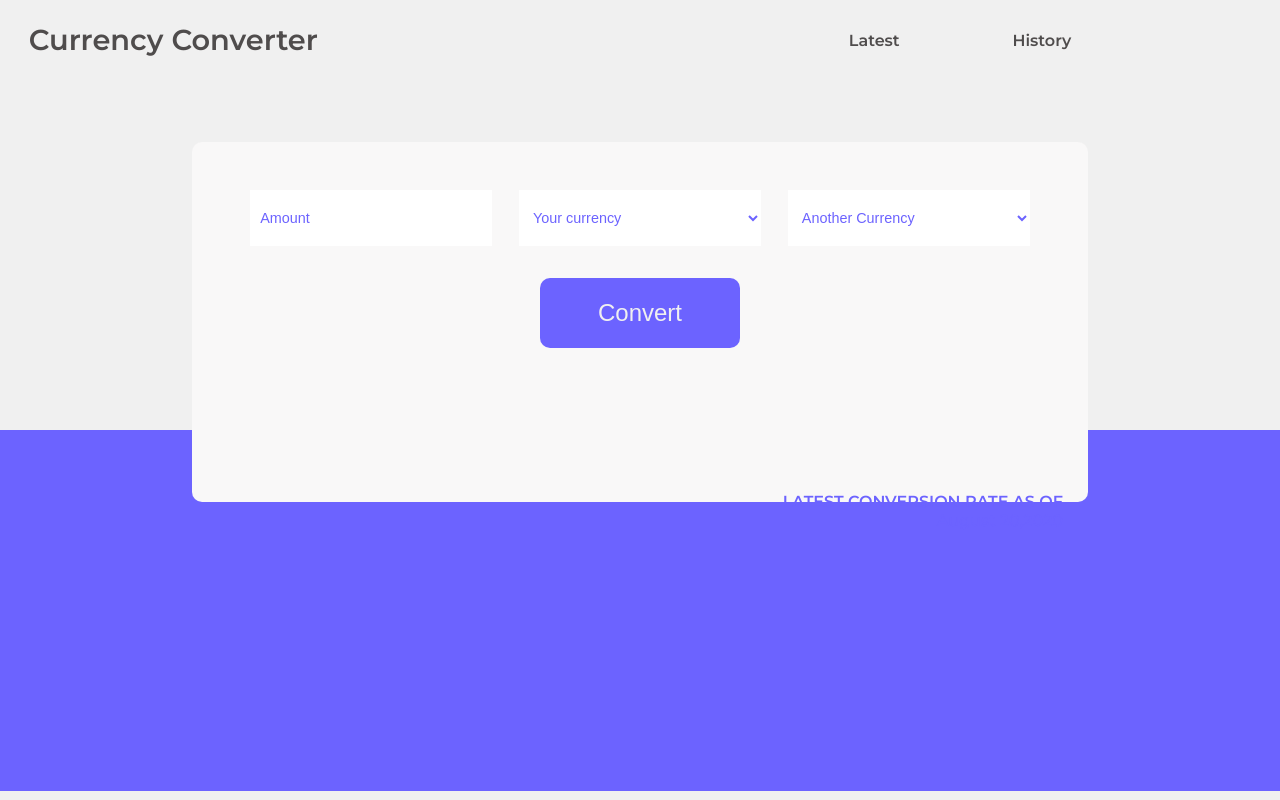
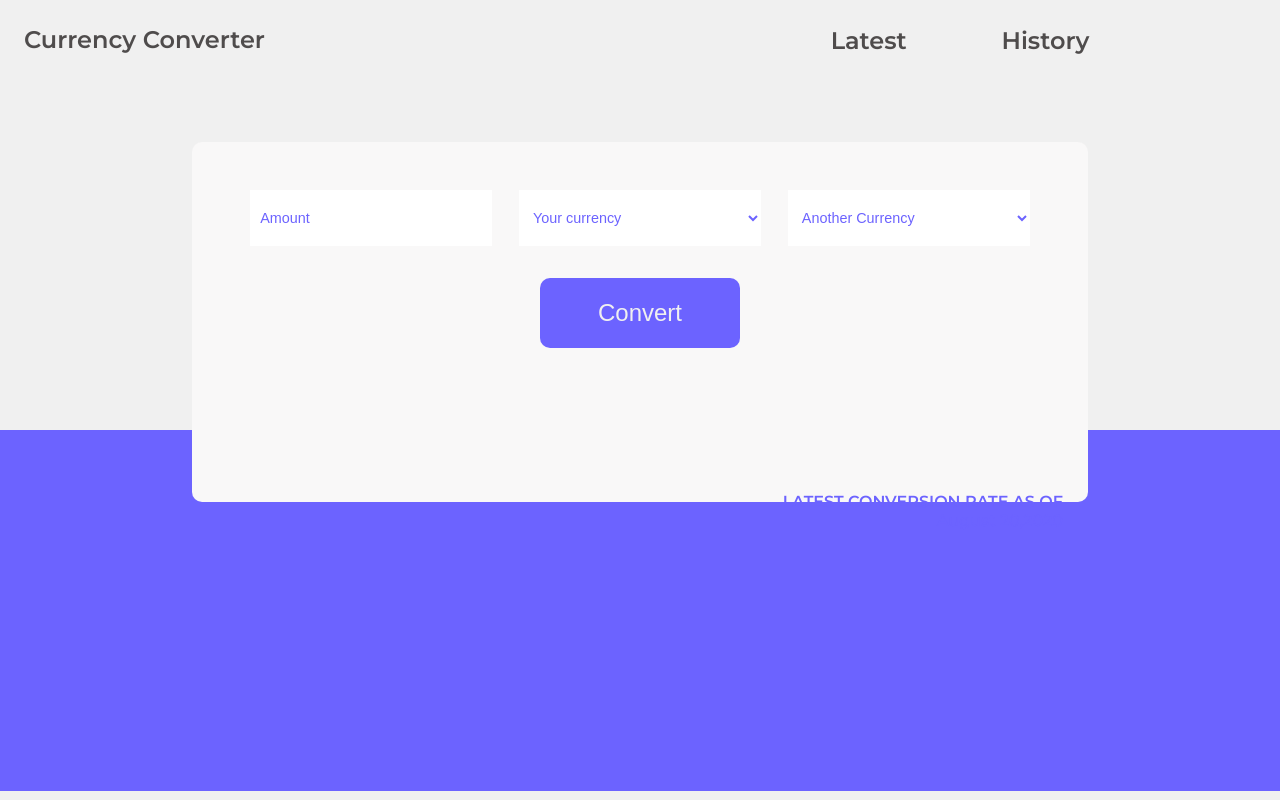
Before and after one commit to Ryanali23/Currency-Converter, a PHP site: page /index.html in a window 1280 px wide. Run offline with PHP 8.4, Linux system fonts and the light colour scheme.

Commit message:
responsiveness in mobile fix

```diff
--- a/stylesheets/style.css
+++ b/stylesheets/style.css
@@ -66,7 +66,7 @@ header{
     margin-left: 1em;
     color: var(--font-color1);
     font-weight:600;
-    font-size: calc(1em + 1vw);
+    font-size: calc(0.7em + 1vw);
 }
 nav{
     width: 50%;
@@ -88,6 +88,7 @@ nav .nav-links{
 .nav-links li a{
     text-decoration: none;
     color: var(--font-color1);
+    font-size: calc(0.7em + 1vw);
     font-weight: 600;
 }
 
```
Also changed, not shown: scripts/listener.js (deleted).
